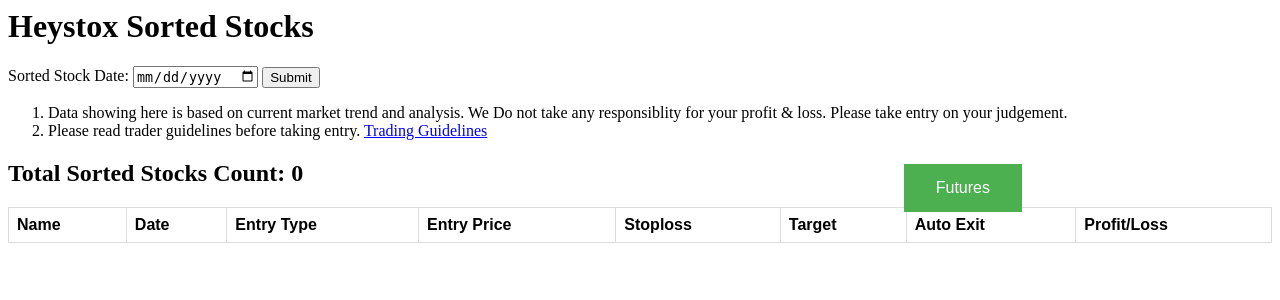
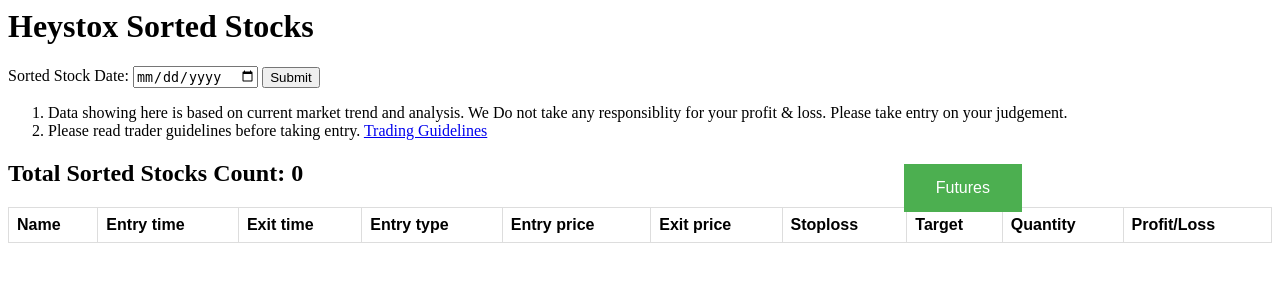
Before and after one commit to sonupal129/heystox, a Django app: page /report/ in a window 1280 px wide. Shown: the top 300 px of the page. Run offline with Django 3.2, Linux system fonts and the light colour scheme; the visitor is signed in with stand-in values (Sample User, id 1); data that the repository does not hold is empty; parts of the project's set-up code (start-up, migrations or seed data) failed here and were passed over.

Commit message:
added quantity and profit loss in report

```diff
--- a/market_analysis/templates/sorted_stocks_dashboard_report.html
+++ b/market_analysis/templates/sorted_stocks_dashboard_report.html
@@ -63,16 +63,18 @@
     {% if request.user.is_superuser and upstox_user %}
     <a href=""><button class="button" style="position:absolute;top:20%;right:2%;">Log Out Upstox</button></a>
     {% endif %}
-    <a href="ww.gltist.com" target="_blank"><button class="button" style="position:absolute;top:20%;right:20%;">Futures</button></a>
+    <a href="www.google.com" target="_blank"><button class="button" style="position:absolute;top:20%;right:20%;">Futures</button></a>
     <table>
         <tr>
             <th>Name</th>
-            <th>Date</th>
-            <th>Entry Type</th>
-            <th>Entry Price</th>
+            <th>Entry time</th>
+            <th>Exit time</th>
+            <th>Entry type</th>
+            <th>Entry price</th>
+            <th>Exit price</th>
             <th>Stoploss</th>
             <th>Target</th>
-            <th>Auto Exit</th>
+            <th>Quantity</th>
             <th>Profit/Loss</th>
         </tr>
         {% if symbols %}
@@ -80,16 +82,21 @@
             <tr>
                 <td>{{ symbol.name }}</td>
                 <td>{{ symbol.entry_time }}</td>
+                <td>{{ symbol.exit_time }}</td>
                 <td>{{ symbol.entry_type }}</td>
                 <td>{{ symbol.entry_price }}</td>
+                <td>{{ symbol.exit_price }}</td>
                 <td>{{ symbol.stoploss_price }}</td>
                 <td>{{ symbol.target_price }}</td>
-                <td>Working</td>
-                <td>{{ symbol.pl }}</td>
+                <td>{{ symbol.quantity }}</td>
+                <td>{% get_total_loss symbol %}</td>
             </tr>
             {% endfor %}
         {% endif %}
     </table>
 </body>
+<script>
+
+</script>
 
 </html>
--- a/market_analysis/templatetags/custom_tags.py
+++ b/market_analysis/templatetags/custom_tags.py
@@ -17,3 +17,7 @@
     if closing_price:
         return closing_price
     return None
+
+@register.simple_tag
+def get_total_loss(symbol):
+    return symbol.quantity * symbol.pl
```
